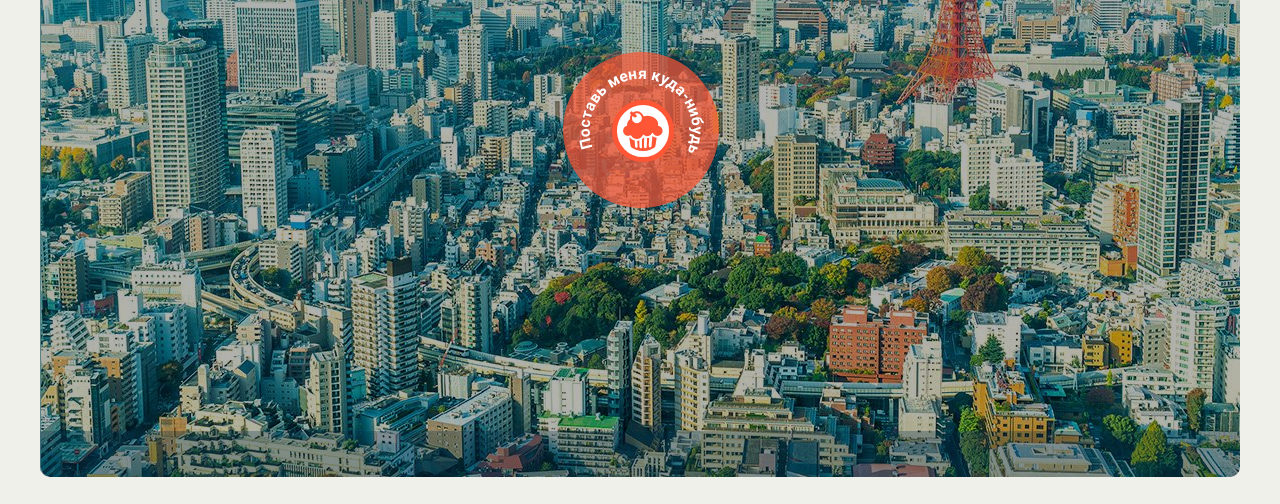
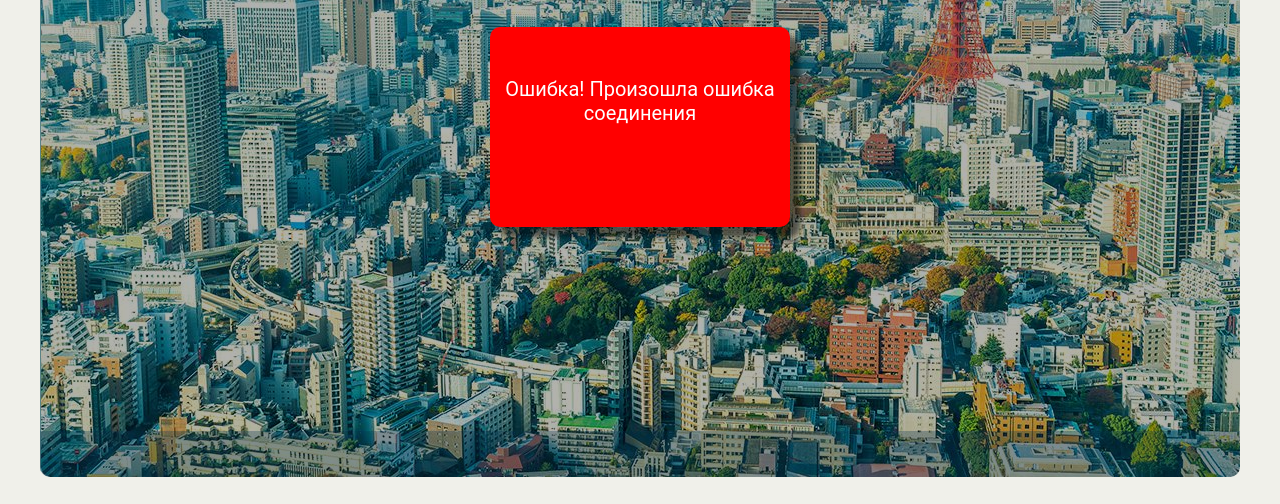
Before and after one commit to Lu4Lu/305263-keksobooking, a website: page index.html in a window 1280 px wide. Shown: the part 273-777 px from the top of the page. Drawn offline with Linux system fonts and the light colour scheme; no server answers; files whose address does not match are found by name.

Commit message:
09 add showError

```diff
--- a/index.html
+++ b/index.html
@@ -267,6 +267,7 @@
   <button type="button" class="map__pin" style="left: 200px; top: 400px;"><img src="img/avatars/user07.png" width="40" height="40" draggable="false" alt="Метка объявления"></button>
 </template>
 <script src="js/data.js"></script>
+<script src="js/showError.js"></script>
 <script src="js/backend.js"></script>
 <script src="js/renderPin.js"></script>
 <script src="js/card.js"></script>
```
